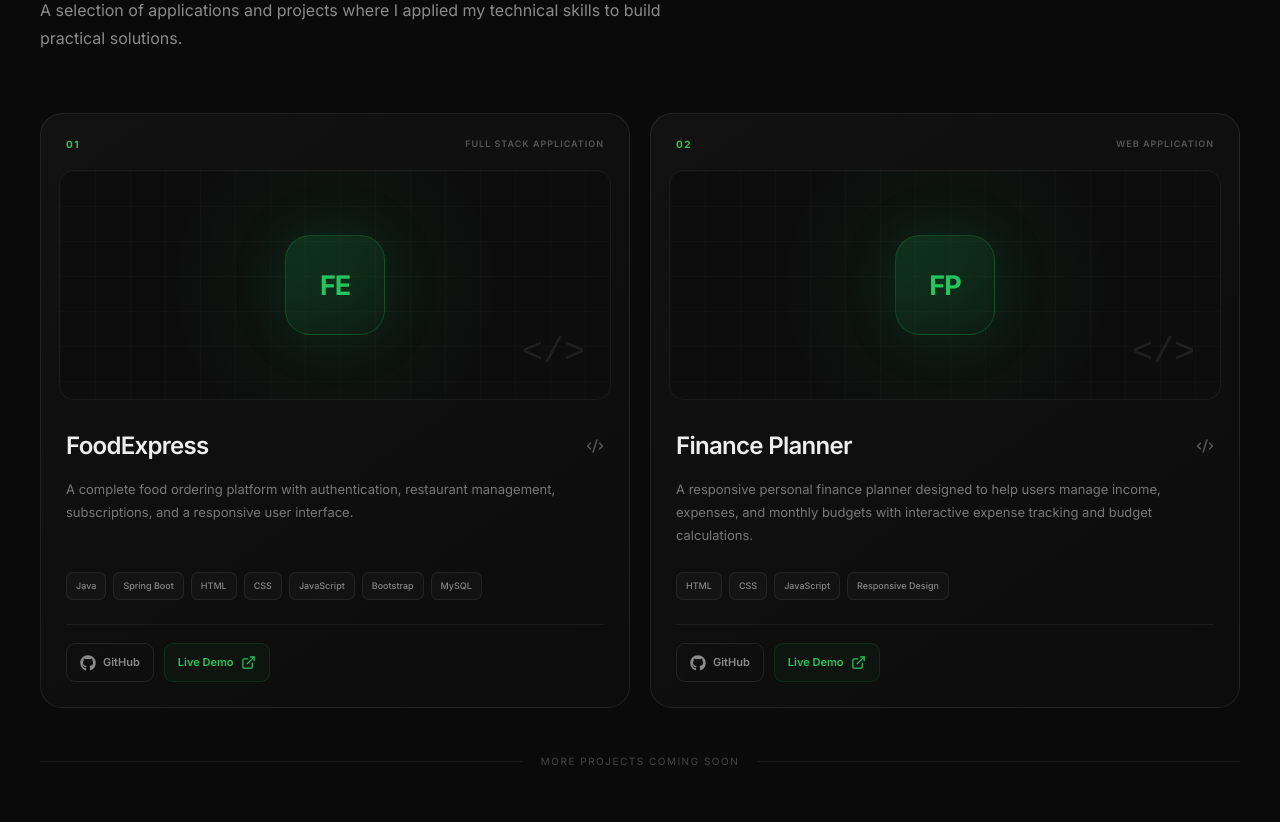
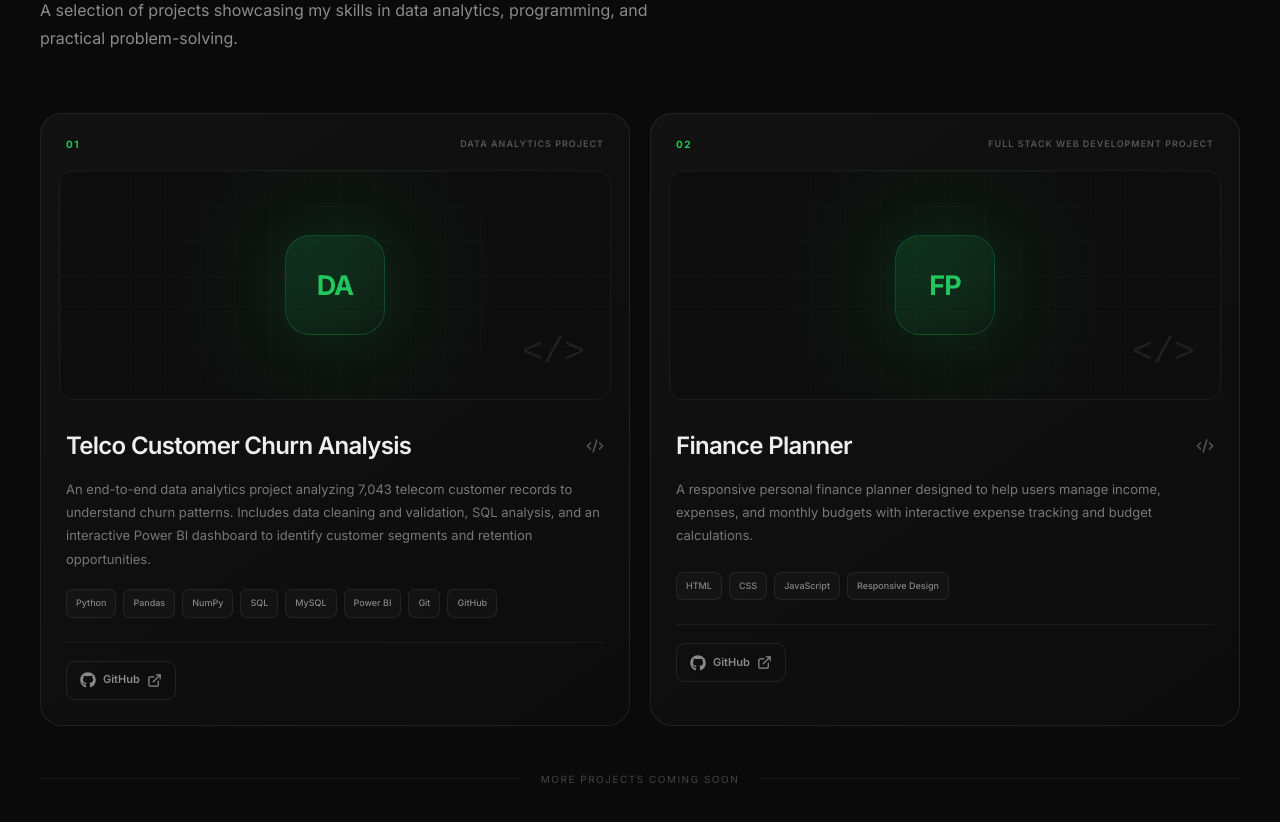
Before and after one commit to Vikash6621SR/vikash-sr-portfolio, a React (Create React App) app: page / in a window 1280 px wide. Shown: the part 4920-5742 px from the top of the page. Built offline with nearby package versions, Linux system fonts and the light colour scheme.

Commit message:
Add Telco Customer Churn Analysis project

```diff
--- a/src/components/Projects.css
+++ b/src/components/Projects.css
@@ -505,3 +505,28 @@
     display: none;
   }
 }
+
+/* =========================================
+   DATA ANALYTICS PROJECT ACCENT
+========================================= */
+
+.project-card[data-category="DATA ANALYTICS"] .project-visual {
+  background:
+    radial-gradient(
+      circle at center,
+      rgba(59, 130, 246, 0.16),
+      transparent 60%
+    ),
+    #0d0d0d;
+}
+
+.project-card[data-category="DATA ANALYTICS"] .project-logo {
+  border-color: rgba(59, 130, 246, 0.35);
+  background: linear-gradient(
+    145deg,
+    rgba(59, 130, 246, 0.2),
+    rgba(59, 130, 246, 0.04)
+  );
+  color: #60a5fa;
+  box-shadow: 0 0 60px rgba(59, 130, 246, 0.1);
+}
--- a/src/components/Projects.js
+++ b/src/components/Projects.js
@@ -1,8 +1,4 @@
-import {
-  ArrowUpRight,
-  Code2,
-  ExternalLink,
-} from "lucide-react";
+import { ArrowUpRight, Code2, ExternalLink } from "lucide-react";
 
 import { FaGithub } from "react-icons/fa";
 
@@ -12,30 +8,31 @@ function Projects() {
   const projects = [
     {
       number: "01",
-      category: "FULL STACK APPLICATION",
-      title: "FoodExpress",
+      category: "DATA ANALYTICS PROJECT",
+      title: "Telco Customer Churn Analysis",
       description:
-        "A complete food ordering platform with authentication, restaurant management, subscriptions, and a responsive user interface.",
+        "An end-to-end data analytics project analyzing 7,043 telecom customer records to understand churn patterns. Includes data cleaning and validation, SQL analysis, and an interactive Power BI dashboard to identify customer segments and retention opportunities.",
 
       technologies: [
-        "Java",
-        "Spring Boot",
-        "HTML",
-        "CSS",
-        "JavaScript",
-        "Bootstrap",
+        "Python",
+        "Pandas",
+        "NumPy",
+        "SQL",
         "MySQL",
+        "Power BI",
+        "Git",
+        "GitHub",
       ],
 
-      icon: "FE",
+      icon: "DA",
 
-      github: "https://github.com/Vikash6621SR/FoodExpress",
-      live: "#",
+      github: "https://github.com/Vikash6621SR/Customer-Churn-Analysis",
+      live: null,
     },
 
     {
       number: "02",
-      category: "WEB APPLICATION",
+      category: "FULL STACK WEB DEVELOPMENT PROJECT",
       title: "Finance Planner",
       description:
         "A responsive personal finance planner designed to help users manage income, expenses, and monthly budgets with interactive expense tracking and budget calculations.",
@@ -45,17 +42,13 @@ function Projects() {
       icon: "FP",
 
       github: "https://github.com/Vikash6621SR/Finance_Tracker",
-      live: "#",
+      live: null,
     },
   ];
 
   return (
     <section className="projects-section" id="projects">
       <div className="projects-container">
-        {/* =================================
-            SECTION HEADER
-        ================================= */}
-
         <div className="section-heading projects-heading">
           <span className="section-label">PROJECTS</span>
 
@@ -65,29 +58,27 @@ function Projects() {
           </h2>
 
           <p>
-            A selection of applications and projects where I applied my
-            technical skills to build practical solutions.
+            A selection of projects showcasing my skills in data analytics,
+            programming, and practical problem-solving.
           </p>
         </div>
 
-        {/* =================================
-            PROJECT GRID
-        ================================= */}
-
         <div className="projects-grid">
           {projects.map((project) => (
-            <article className="project-card" key={project.number}>
-              {/* Project Top */}
+            <article
+              className="project-card"
+              key={project.number}
+              data-category={project.category}
+            >
+              {/* Project Header */}
               <div className="project-top">
                 <span className="project-number">{project.number}</span>
-
                 <span className="project-category">{project.category}</span>
               </div>
 
               {/* Project Visual */}
               <div className="project-visual">
                 <div className="project-grid-pattern"></div>
-
                 <div className="project-logo">{project.icon}</div>
 
                 <div className="project-code-decoration">
@@ -95,11 +86,10 @@ function Projects() {
                 </div>
               </div>
 
-              {/* Project Content */}
+              {/* Project Details */}
               <div className="project-content">
                 <div className="project-title-row">
                   <h3>{project.title}</h3>
-
                   <Code2 size={18} />
                 </div>
 
@@ -112,25 +102,30 @@ function Projects() {
                   ))}
                 </div>
 
-                {/* Links */}
+                {/* Project Links */}
                 <div className="project-links">
                   <a
                     href={project.github}
                     target="_blank"
-                    rel="noreferrer"
+                    rel="noopener noreferrer"
                     className="project-link"
                   >
                     <FaGithub size={16} />
                     GitHub
+                    <ExternalLink size={15} />
                   </a>
 
+                  {project.live && project.live !== "#" && (
                     <a
                       href={project.live}
+                      target="_blank"
+                      rel="noopener noreferrer"
                       className="project-link project-live-link"
                     >
                       Live Demo
                       <ExternalLink size={15} />
                     </a>
+                  )}
                 </div>
               </div>
 
@@ -141,10 +136,6 @@ function Projects() {
             </article>
           ))}
         </div>
-
-        {/* =================================
-            PROJECT FOOTER
-        ================================= */}
 
         <div className="projects-footer">
           <div className="projects-footer-line"></div>
```
Lines whose indentation alone changed are shown as unchanged.
